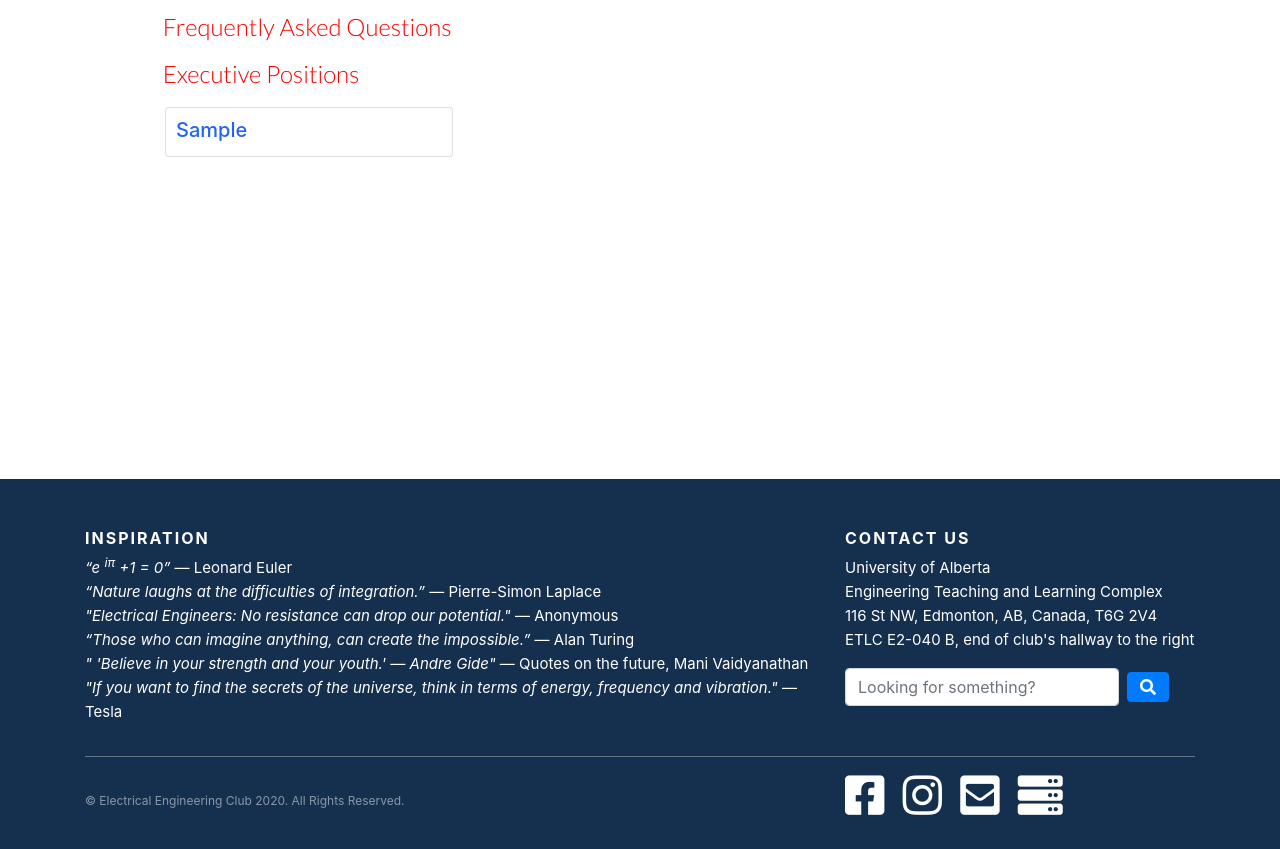
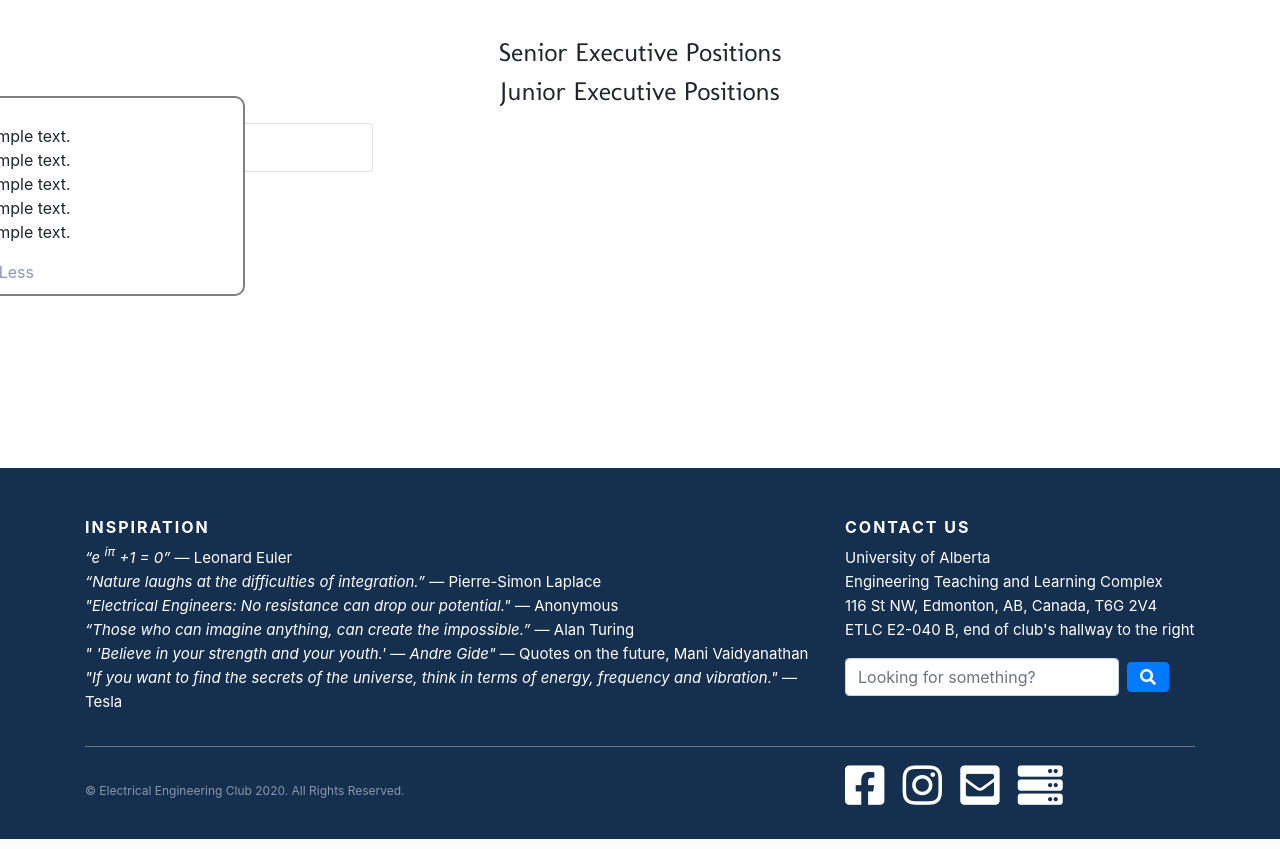
Before and after one commit to katielin42/demo, a Django app: page /club/ in a window 1280 px wide. Shown: the part 71-920 px from the top of the page. Run offline with Django 3.2, Linux system fonts and the light colour scheme; tables that the repository leaves empty hold one stand-in row (values such as "Sample post"); some libraries are stand-ins or nearby versions.

Commit message:
font changes

```diff
--- a/ourTeam/templates/club.html
+++ b/ourTeam/templates/club.html
@@ -7,13 +7,15 @@
 <style>
 body{
 padding-top: 60px; }
+
 </style>
 
 <body>
 <header>
     <title>The Club</title>
+
     <link href="{% static 'club.css' %}" rel="stylesheet">
-        <script src="{% static 'club.js' %}"></script>
+    <link href="https://fonts.googleapis.com/css?family=Molengo" rel="stylesheet">
     <link rel="stylesheet" href="https://use.fontawesome.com/releases/v5.13.0/css/all.css">
     <link rel="stylesheet" href="https://use.fontawesome.com/releases/v5.13.0/css/v4-shims.css">
 
@@ -37,16 +39,17 @@ console.log(id)
 }
 
 
+
 </script>
-
-<div class = "container">
-    <h4 class = 'title' style="padding-left:7%; padding-bottom: 10px; ">Frequently Asked Questions</h4>
+<br>
+<div class="container">
+    <h1 style="text-align:center;font-size:26px;font-family: Molengo">Senior Executive Positions</h1>
 
 </div>
 
 <div class=" container">
 
-    <h4 class="title" style="padding-left:7%; padding-bottom: 10px;">Executive Positions</h4>
+    <h1 class="mb-3" style="text-align:center;font-size:26px;font-family: Molengo"> Junior Executive Positions</h1>
 
     <div class="row">
         {% for teams in team.all %}
@@ -55,11 +58,11 @@ console.log(id)
             <div class="card" style="width: 18rem">
 
                 <h5 class="card-title" style="padding-top: 10px;padding-left: 10px; padding-right: 20px;">
-                    <a href="#" class ="openlink" id="link1" style=" color: #2063f7; text-decoration: none;"
-                     onclick= "return more('{{teams.position}}');">{{teams.position}}<i
+                    <a href="#" class="openlink" id="link1" style=" color: #2063f7; text-decoration: none;"
+                       onclick="return more('{{teams.position}}');">{{teams.position}}<i
                             class="{{teams.icon}} fa-1x mr-1" style="padding-left: 20px;"></i></a></h5>
             </div>
-
+    <br>
             <div class="infobox" id="{{teams.position}}">
                 <!--<div class="infobox" id="Events Representative">-->
                 <p class="card-text">
@@ -71,7 +74,8 @@ console.log(id)
                     <li>{{teams.description_5}}</li>
                 </ul>
                 </p>
-                <a href="#" style="padding-left: 15px; color: #8d97ad; text-decoration: none;" onclick="return less('{{teams.position}}');">Show
+                <a href="#" style="padding-left: 15px; color: #8d97ad; text-decoration: none;"
+                   onclick="return less('{{teams.position}}');">Show
                     Less</a>
             </div>
             <br>
--- a/portfolio/static/allposts.css
+++ b/portfolio/static/allposts.css
@@ -7,7 +7,7 @@
     background-image: url('newsletter_bg.png');
     /*background-color: white;*/
     padding-bottom: 45px;
-    font-family: "Montserrat", sans-serif;
+
     margin-bottom: 25px;
     width: 100%;
 
--- a/portfolio/static/basetemplate.css
+++ b/portfolio/static/basetemplate.css
@@ -328,3 +328,14 @@ b{
 
 }
 </style>
+
+h1 {
+ font-family: 'Molengo', Georgia, Times, serif;
+ font-size: 56px;
+ line-height: 80px;
+}
+h5 {
+ font-family: 'Droid Sans', Helvetica, Arial, sans-serif;
+ font-size:20px;
+ line-height: 25px;
+}
--- a/portfolio/static/club.css
+++ b/portfolio/static/club.css
@@ -1,5 +1,6 @@
 @import url(//fonts.googleapis.com/css?family=Lato:300,500);
 @import url(//fonts.googleapis.com/css?family=Montserrat:300,500);
+@import url(https://fonts.googleapis.com/css?family=Molengo:300,500);
 .section {
     margin-top: 20 px;
     font-family: Lato;
@@ -17,7 +18,16 @@ width: 320px;
   /* bring your own prefixes */
   transform: translate(-50%, -50%);
 
-
+.exectitle{
+font-family: 'Molengo', Georgia, Times, serif;
+ font-size: 36px;
+ padding-left:7%;
+ padding-bottom: 10px;
+}
+h1 {
+ font-family: 'Molengo', Georgia, Times, serif;
+ font-size: 56px;
+ line-height: 80px;
 }
 .infobox{
 position: absolute;
@@ -25,13 +35,7 @@ position: absolute;
     z-index: 2;
 
 }
-.title {
-    font-family: Lato;
-/*color: #8d97ad;*/
-color:red
 
-
-}
  .card{
    position: absolute;
    z-index: 1;
--- a/portfolio/static/home.css
+++ b/portfolio/static/home.css
@@ -18,14 +18,12 @@ role="listbox" style=" width:100%; height: 1000px !important;
 
 
 
-
 h1 {
  font-family: 'Molengo', Georgia, Times, serif;
  font-size: 56px;
  line-height: 80px;
 }
-
-p,h5 {
+h5 {
  font-family: 'Droid Sans', Helvetica, Arial, sans-serif;
  font-size:20px;
  line-height: 25px;
--- a/portfolio/static/team.css
+++ b/portfolio/static/team.css
@@ -1,8 +1,9 @@
 @import url(//fonts.googleapis.com/css?family=Montserrat:300,500);
 @import url(//fonts.googleapis.com/css?family=Lato:300,500);
+@import url(https://fonts.googleapis.com/css?family=Molengo);
 .team4 {
   /*font-family: "Montserrat", sans-serif;*/
-  font-family: "Lato", sans-serif;
+  font-family: "Arial", sans-serif;
   color: #8d97ad;
   font-weight: 300;
 
@@ -10,6 +11,7 @@
 
 
 .team4 h1, .team4 h2, .team4 h3, .team4 h4, .team4 h5, .team4 h6 {
+font-family: 'Arial', Georgia, Times, serif;
     color: #3e4555;
 }
 
--- a/templates/home.html
+++ b/templates/home.html
@@ -32,8 +32,8 @@
                                  style=" height:89%; width:100%; max-width:100%; object-fit:cover; overflow: hidden;">
                             <div class="container">
                                 <div class="carousel-caption text-left">
-                                    <h1 style="font-family:Molengo">Electrical Engineering Club</h1>
-                                    <p>at the University of Alberta</p>
+                                    <h1 style="font-size:64px; margin-bottom:60px">Electrical Engineering Club</h1>
+                                    <h5 style="36px">at the University of Alberta</h5>
                                 </div>
                             </div>
                         </div>
```
Also changed, not shown: newsletter/templates/allposts.html (+16 -8 lines), newsletter/templates/detail.html (+10 -5 lines), ourTeam/templates/team.html (+5 -2 lines), templates/events.html (+5 -3 lines). Lines whose indentation alone changed are shown as unchanged.
